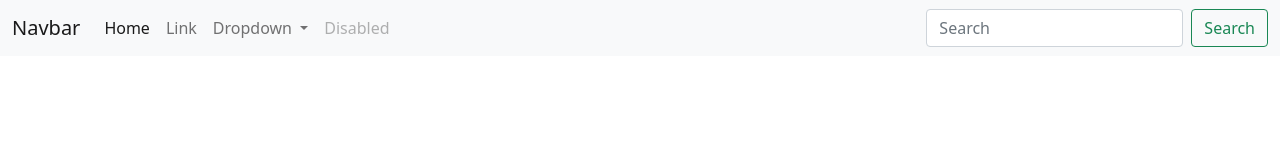
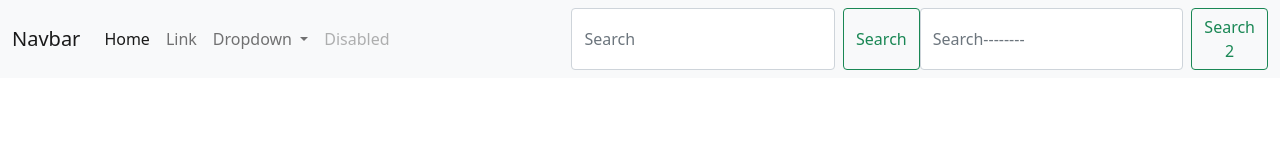
Before and after one commit to Pratham-Makwana/collab-github, a plain HTML site: page index.html in a window 1280 px wide. Drawn offline with nearby package versions, Linux system fonts and the light colour scheme.

Commit message:
form: two inputs

```diff
--- a/index.html
+++ b/index.html
@@ -82,6 +82,15 @@
             <button class="btn btn-outline-success" type="submit">
               Search
             </button>
+            <input
+              class="form-control me-2"
+              type="search"
+              placeholder="Search--------"
+              aria-label="Search"
+            />
+            <button class="btn btn-outline-success" type="submit">
+              Search 2
+            </button>
           </form>
         </div>
       </div>
```
